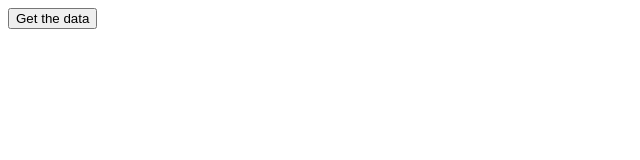
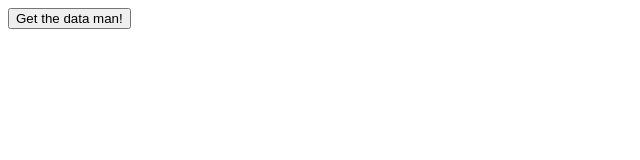
Before and after one commit to Jaceigk/MIDTERM, a plain HTML site: page index.html in a window 1280 px wide. Shown: the full height of the page, 0-640 px from the left. Drawn offline with nearby package versions, Linux system fonts and the light colour scheme.

Commit message:
first commit

```diff
--- a/index.html
+++ b/index.html
@@ -5,7 +5,7 @@
  <title>Home page</title>
 </head>
 <body>
- <button>Get the data</button>
+ <button>Get the data man!</button>
 <script src="https://code.jquery.com/jquery-3.2.1.min.js" integrity="sha256-hwg4gsxgFZhOsEEamdOYGBf13FyQuiTwlAQgxVSNgt4=" crossorigin="anonymous"></script>
 
   <script type="text/javascript">
```
